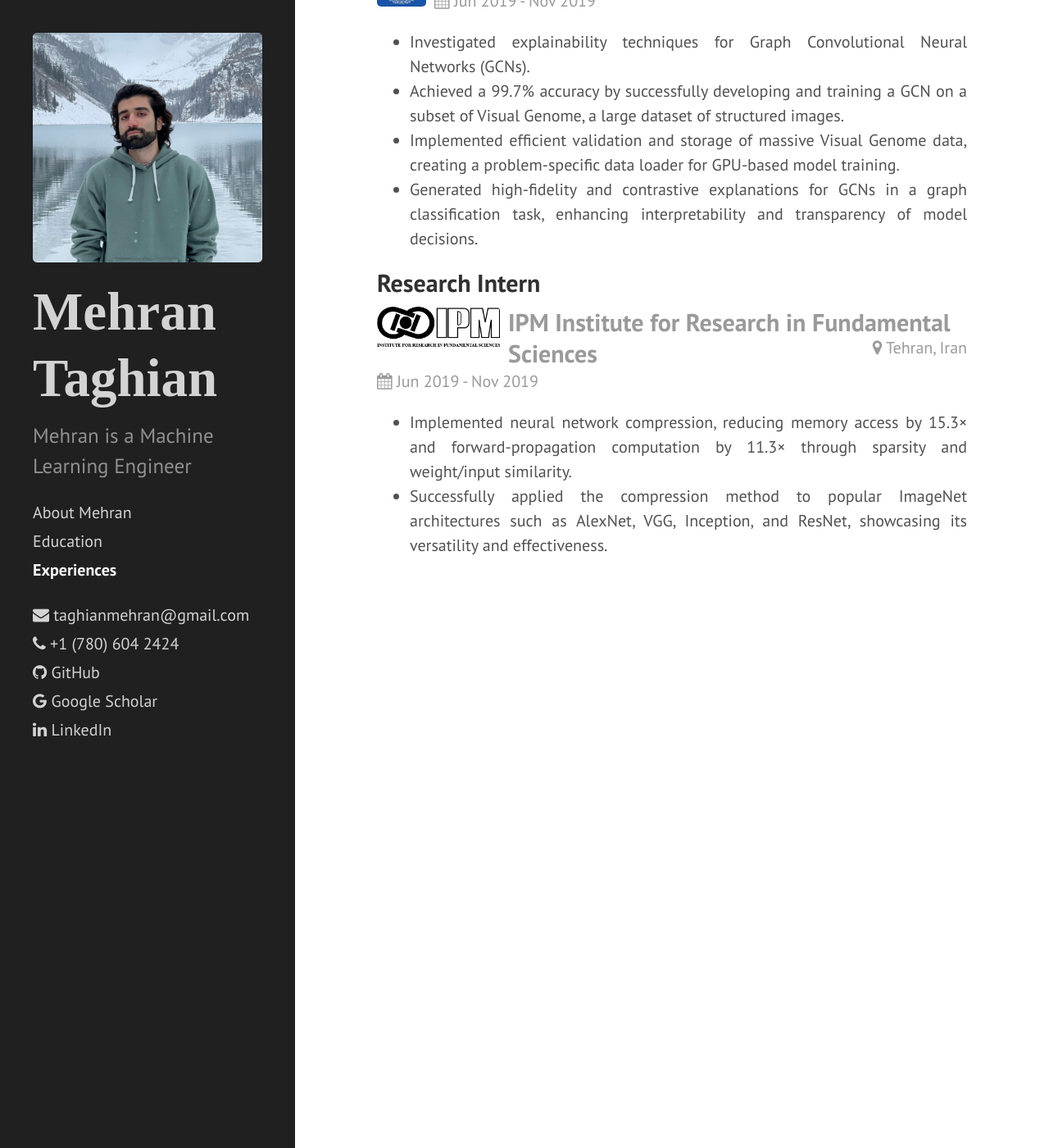
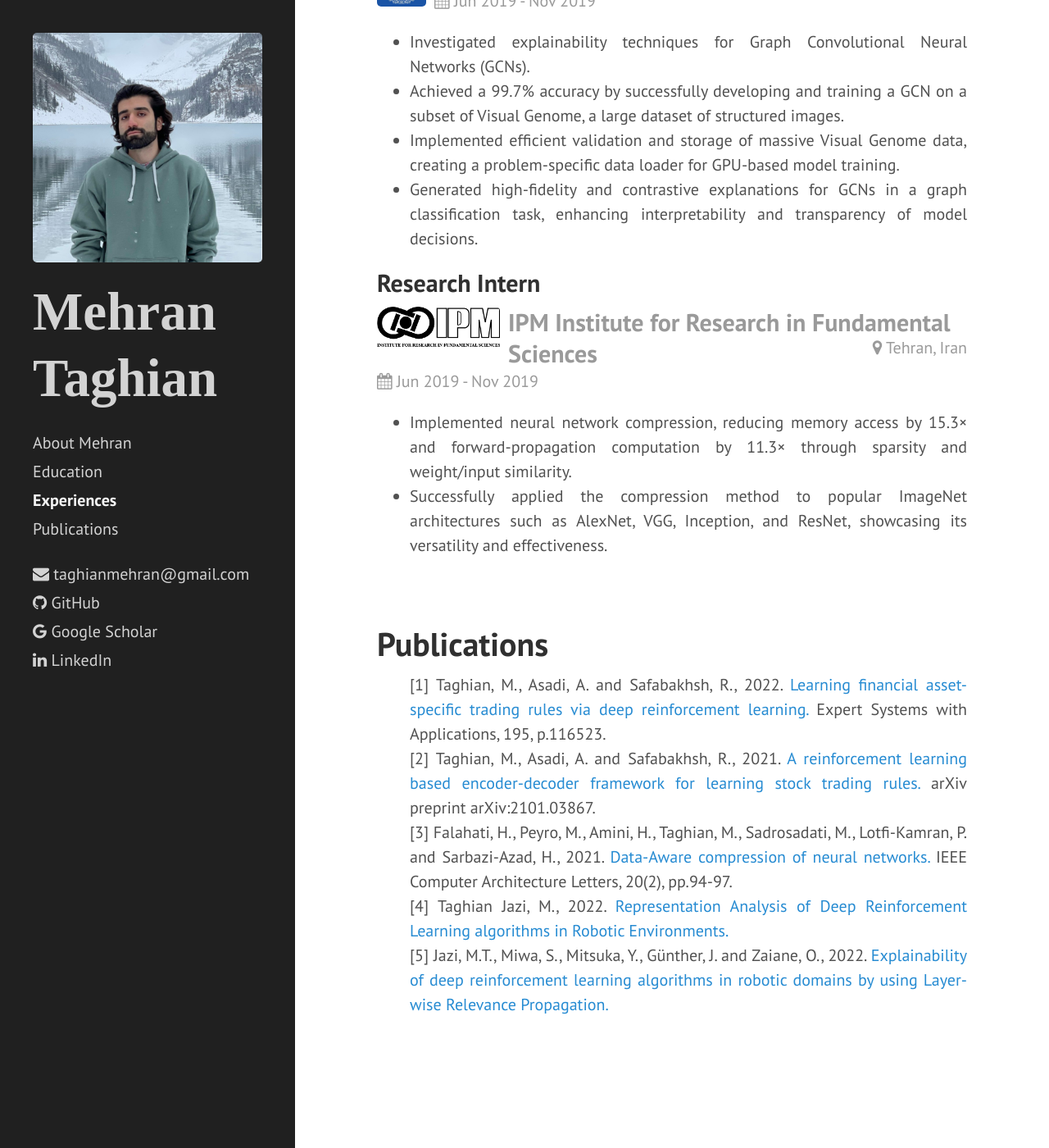
Before and after one commit to MehranTaghian/mehrantaghian.github.io, a Jekyll site: the page built from docs/index.html, in a window 1280 px wide and 1400 px high, scrolled down 5050 px. Shown: the whole window at 82% size. Built offline with Jekyll 4.4.1, drawn with Linux system fonts in a browser that asks for light colours; the list of posts is cut into pages by our own code.

Commit message:
finalizing

```diff
--- a/docs/_config.yml
+++ b/docs/_config.yml
@@ -7,15 +7,15 @@ permalink:        pretty
 
 # Setup
 title:            Mehran Taghian
-tagline:          'A Jekyll theme'
+tagline:          'Mehran Taghian'
 # description:      'A brazen two-column <a href="http://jekyllrb.com" target="_blank">Jekyll</a> theme that pairs a prominent sidebar with uncomplicated content. Made by <a href="https://twitter.com/mdo" target="_blank">@mdo</a>.'
-description:      'Mehran is a Machine Learning Engineer'
+# description:      'Mehran is a Machine Learning Engineer'
 url:              http://hyde.getpoole.com
 baseurl:          /
 
 author:
-  name:           'Mark Otto'
-  url:            https://twitter.com/mdo
+  name:           'Mehran Taghian'
+  # url:            https://twitter.com/mdo
 
 paginate:         5
 
--- a/docs/_data/links.yml
+++ b/docs/_data/links.yml
@@ -1,10 +1,6 @@
 - name: taghianmehran@gmail.com
   logo: envelope
   url: mailto:taghianmehran@gmail.com
-
-- name: +1 (780) 604 2424
-  logo: phone
-  url: tel:780-604-2424
 
 - name: GitHub
   logo: github
--- /dev/null
+++ b/docs/_data/publication.yml
@@ -0,0 +1,23 @@
+- authors: "Taghian, M., Asadi, A. and Safabakhsh, R., 2022."
+  title: "Learning financial asset-specific trading rules via deep reinforcement learning."
+  other: "Expert Systems with Applications, 195, p.116523."
+  url: https://www.sciencedirect.com/science/article/pii/S0957417422000239
+
+- authors: "Taghian, M., Asadi, A. and Safabakhsh, R., 2021."
+  title: "A reinforcement learning based encoder-decoder framework for learning stock trading rules."
+  other: "arXiv preprint arXiv:2101.03867."
+  url: https://arxiv.org/abs/2101.03867
+
+- authors: "Falahati, H., Peyro, M., Amini, H., Taghian, M., Sadrosadati, M., Lotfi-Kamran, P. and Sarbazi-Azad, H., 2021."
+  title: "Data-Aware compression of neural networks."
+  other: "IEEE Computer Architecture Letters, 20(2), pp.94-97."
+  url: https://ieeexplore.ieee.org/abstract/document/9483693
+
+- authors: 'Taghian Jazi, M., 2022.'
+  title: "Representation Analysis of Deep Reinforcement Learning algorithms in Robotic Environments."
+  url: https://era.library.ualberta.ca/items/c227f176-f7b8-4512-be54-0ce675c0d7e3
+
+
+- authors: "Jazi, M.T., Miwa, S., Mitsuka, Y., Günther, J. and Zaiane, O., 2022."
+  title: "Explainability of deep reinforcement learning algorithms in robotic domains by using Layer-wise Relevance Propagation."
+  url: https://openreview.net/forum?id=l2cryUoxvaX
--- a/docs/public/css/poole.css
+++ b/docs/public/css/poole.css
@@ -443,3 +443,14 @@ a.pagination-item:hover {
     border-bottom-right-radius: 4px;
   }
 }
+
+
+.bracketed-list {
+  list-style-type: none; /* Remove default numbering */
+  counter-reset: list-counter; /* Reset the counter */
+}
+
+.bracketed-list li::before {
+  content: "[" counter(list-counter) "] "; /* Display the counter value inside brackets */
+  counter-increment: list-counter; /* Increment the counter */
+}
```
Also changed, not shown: docs/_resume_items/publications.html (added, +12 -0 lines), 1 other file.
